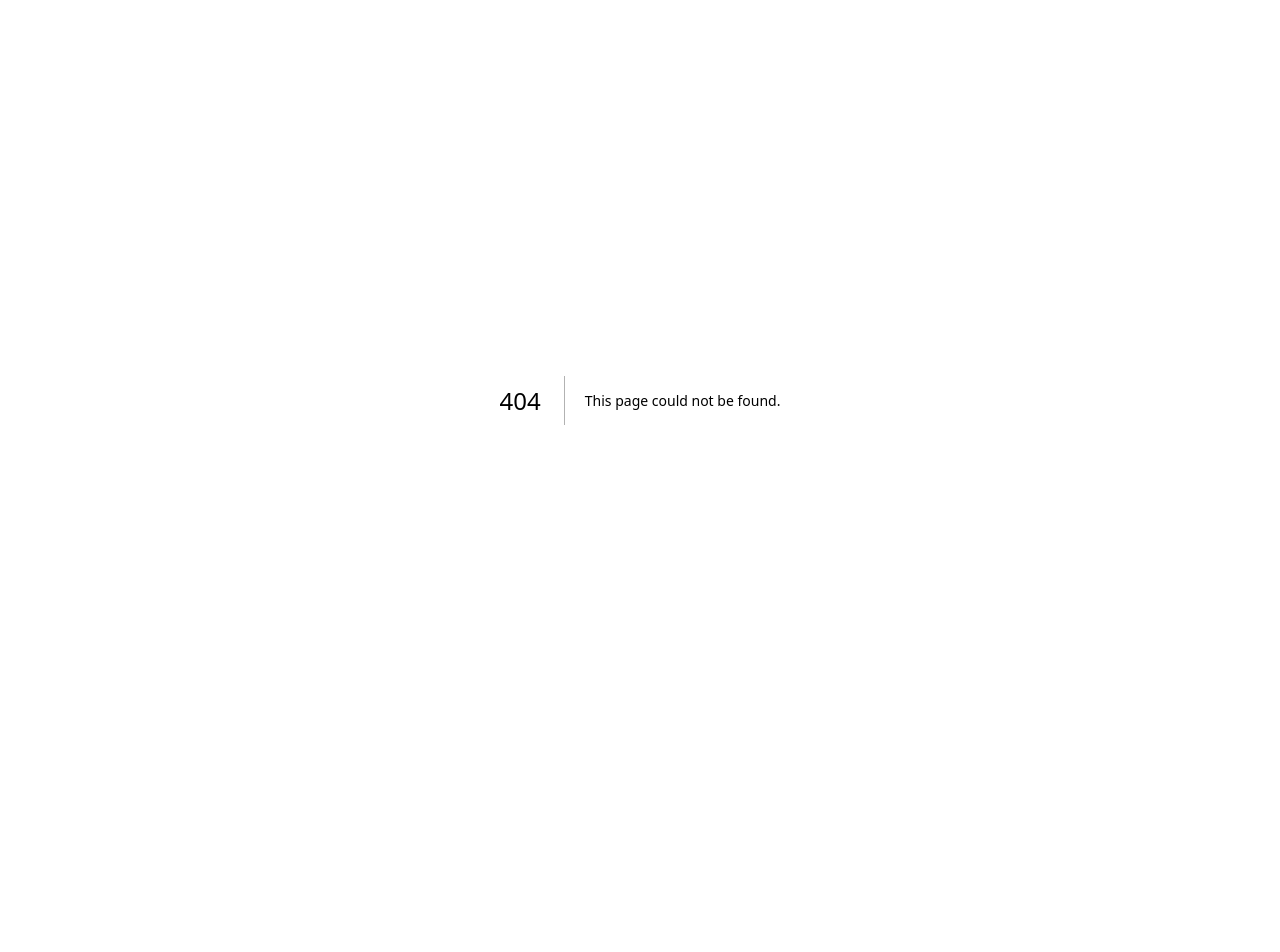
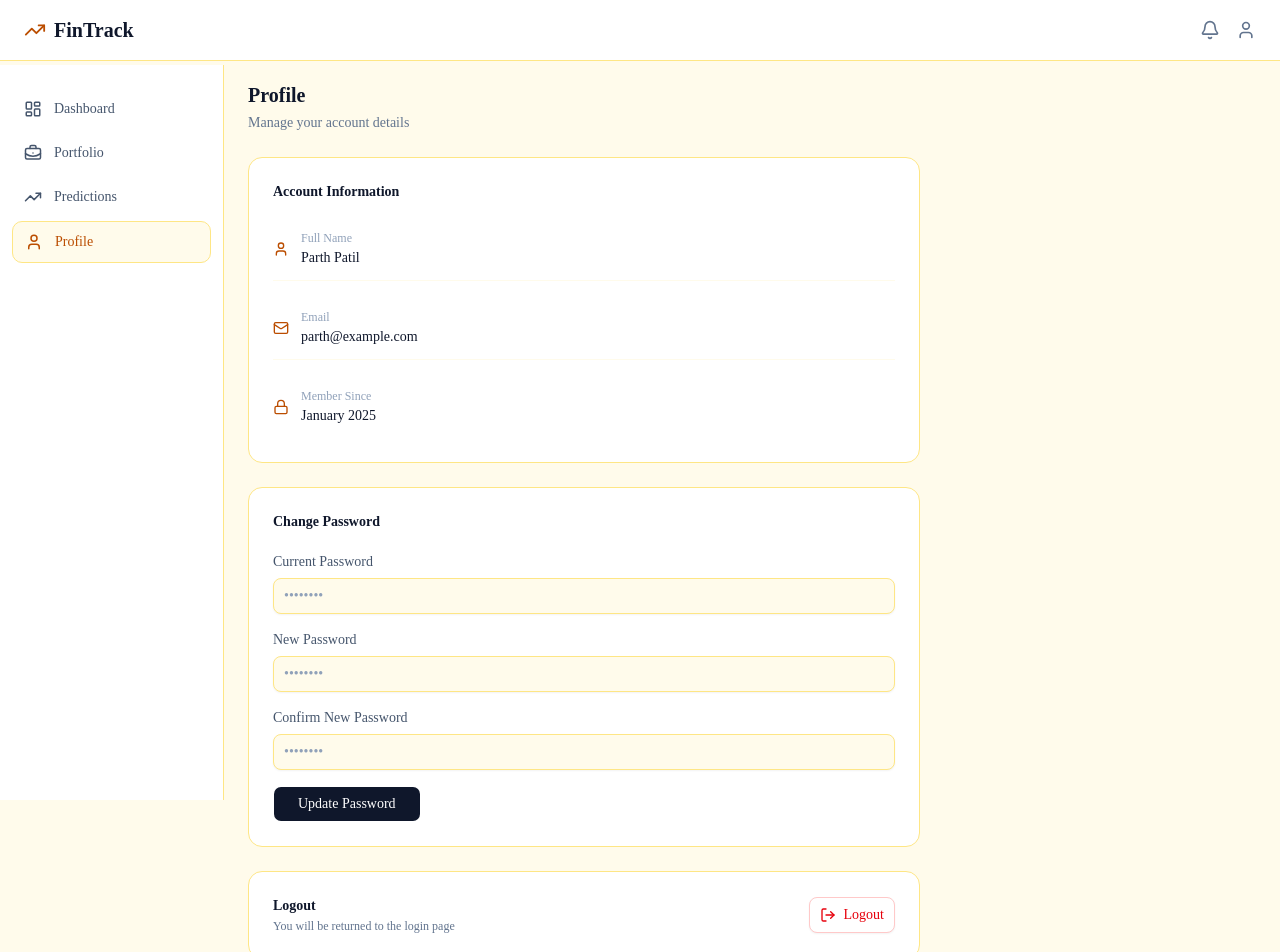
Before and after one commit to ParthSurve07/Phoenix_Frontend, a Next.js app: page /profile in a window 1280 px wide. Before the commit this address had no page. Shown: the top 952 px of the page. Before the commit the page ends 800 px from the top, so only its background shows below. Built offline with nearby package versions, Linux system fonts and the light colour scheme.

Commit message:
fixed margin on dashboard and profile

```diff
--- a/src/app/dashboard/page.js
+++ b/src/app/dashboard/page.js
@@ -14,7 +14,7 @@ export default function DashboardPage() {
 
       {/* Page Title */}
       <div>
-        <h1 className="text-slate-900 text-xl font-semibold">Dashboard</h1>
+        <h1 className="text-slate-900 text-xl font-semibold mt-4">Dashboard</h1>
         <p className="text-slate-500 text-sm mt-1">
           Your portfolio overview at a glance
         </p>
--- /dev/null
+++ b/src/app/profile/layout.js
@@ -0,0 +1,14 @@
+import DashboardNavbar from "@/components/navbar/DashboardNavbar";
+import Sidebar from "@/components/navbar/Sidebar";
+
+export default function ProfileLayout({ children }) {
+  return (
+    <div className="min-h-screen bg-amber-50">
+      <DashboardNavbar />
+      <Sidebar />
+      <main className="ml-56 pt-[65px] p-6">
+        {children}
+      </main>
+    </div>
+  );
+}
--- /dev/null
+++ b/src/app/profile/page.js
@@ -0,0 +1,214 @@
+"use client";
+
+import { useState } from "react";
+import { useRouter } from "next/navigation";
+import { User, Mail, Lock, LogOut } from "lucide-react";
+import { Button } from "@/components/ui/button";
+import { Input } from "@/components/ui/input";
+import { Label } from "@/components/ui/label";
+import { useForm } from "react-hook-form";
+import { z } from "zod";
+import { zodResolver } from "@hookform/resolvers/zod";
+
+// Mock user — will come from API later
+const mockUser = {
+  name: "Parth Patil",
+  email: "parth@example.com",
+  joinedAt: "January 2025",
+};
+
+const passwordSchema = z
+  .object({
+    currentPassword: z.string().min(6, "Enter your current password"),
+    newPassword: z.string().min(6, "Password must be at least 6 characters"),
+    confirmPassword: z.string(),
+  })
+  .refine((data) => data.newPassword === data.confirmPassword, {
+    message: "Passwords do not match",
+    path: ["confirmPassword"],
+  });
+
+export default function ProfilePage() {
+  const router = useRouter();
+  const [passwordSuccess, setPasswordSuccess] = useState("");
+  const [passwordError, setPasswordError] = useState("");
+  const [loading, setLoading] = useState(false);
+
+  const {
+    register,
+    handleSubmit,
+    reset,
+    formState: { errors },
+  } = useForm({ resolver: zodResolver(passwordSchema) });
+
+  const onPasswordSubmit = async (data) => {
+    setLoading(true);
+    setPasswordError("");
+    setPasswordSuccess("");
+    try {
+      // Will call API later: await api.post("/auth/change-password", data)
+      await new Promise((res) => setTimeout(res, 800)); // mock delay
+      setPasswordSuccess("Password updated successfully.");
+      reset();
+    } catch (err) {
+      setPasswordError("Failed to update password. Try again.");
+    } finally {
+      setLoading(false);
+    }
+  };
+
+  const handleLogout = () => {
+    localStorage.removeItem("fintrack_token");
+    router.push("/login");
+  };
+
+  return (
+    <div className="flex flex-col gap-6 max-w-2xl">
+
+      {/* Header */}
+      <div>
+        <h1 className="text-slate-900 text-xl font-semibold mt-4">Profile</h1>
+        <p className="text-slate-500 text-sm mt-1">
+          Manage your account details
+        </p>
+      </div>
+
+      {/* User Info Card */}
+      <div className="bg-white border border-amber-200 rounded-xl p-6 flex flex-col gap-4">
+        <h2 className="text-slate-900 font-semibold text-sm">
+          Account Information
+        </h2>
+
+        {/* Name */}
+        <div className="flex items-center gap-3 py-3 border-b border-amber-50">
+          <User size={16} className="text-amber-700 shrink-0" />
+          <div>
+            <p className="text-slate-400 text-xs">Full Name</p>
+            <p className="text-slate-900 text-sm font-medium mt-0.5">
+              {mockUser.name}
+            </p>
+          </div>
+        </div>
+
+        {/* Email */}
+        <div className="flex items-center gap-3 py-3 border-b border-amber-50">
+          <Mail size={16} className="text-amber-700 shrink-0" />
+          <div>
+            <p className="text-slate-400 text-xs">Email</p>
+            <p className="text-slate-900 text-sm font-medium mt-0.5">
+              {mockUser.email}
+            </p>
+          </div>
+        </div>
+
+        {/* Joined */}
+        <div className="flex items-center gap-3 py-3">
+          <Lock size={16} className="text-amber-700 shrink-0" />
+          <div>
+            <p className="text-slate-400 text-xs">Member Since</p>
+            <p className="text-slate-900 text-sm font-medium mt-0.5">
+              {mockUser.joinedAt}
+            </p>
+          </div>
+        </div>
+      </div>
+
+      {/* Change Password Card */}
+      <div className="bg-white border border-amber-200 rounded-xl p-6 flex flex-col gap-5">
+        <h2 className="text-slate-900 font-semibold text-sm">
+          Change Password
+        </h2>
+
+        <form
+          onSubmit={handleSubmit(onPasswordSubmit)}
+          className="flex flex-col gap-4"
+        >
+          {/* Current Password */}
+          <div className="flex flex-col gap-1.5">
+            <Label className="text-slate-600 text-sm">Current Password</Label>
+            <Input
+              type="password"
+              placeholder="••••••••"
+              className="bg-amber-50 border-amber-200 focus:border-amber-400 text-slate-900 placeholder:text-slate-400"
+              {...register("currentPassword")}
+            />
+            {errors.currentPassword && (
+              <span className="text-red-600 text-xs">
+                {errors.currentPassword.message}
+              </span>
+            )}
+          </div>
+
+          {/* New Password */}
+          <div className="flex flex-col gap-1.5">
+            <Label className="text-slate-600 text-sm">New Password</Label>
+            <Input
+              type="password"
+              placeholder="••••••••"
+              className="bg-amber-50 border-amber-200 focus:border-amber-400 text-slate-900 placeholder:text-slate-400"
+              {...register("newPassword")}
+            />
+            {errors.newPassword && (
+              <span className="text-red-600 text-xs">
+                {errors.newPassword.message}
+              </span>
+            )}
+          </div>
+
+          {/* Confirm New Password */}
+          <div className="flex flex-col gap-1.5">
+            <Label className="text-slate-600 text-sm">
+              Confirm New Password
+            </Label>
+            <Input
+              type="password"
+              placeholder="••••••••"
+              className="bg-amber-50 border-amber-200 focus:border-amber-400 text-slate-900 placeholder:text-slate-400"
+              {...register("confirmPassword")}
+            />
+            {errors.confirmPassword && (
+              <span className="text-red-600 text-xs">
+                {errors.confirmPassword.message}
+              </span>
+            )}
+          </div>
+
+          {/* Feedback */}
+          {passwordSuccess && (
+            <p className="text-green-600 text-xs">{passwordSuccess}</p>
+          )}
+          {passwordError && (
+            <p className="text-red-600 text-xs">{passwordError}</p>
+          )}
+
+          <Button
+            type="submit"
+            disabled={loading}
+            className="bg-slate-900 hover:bg-slate-800 text-white w-fit px-6"
+          >
+            {loading ? "Updating..." : "Update Password"}
+          </Button>
+        </form>
+      </div>
+
+      {/* Logout */}
+      <div className="bg-white border border-amber-200 rounded-xl p-6 flex items-center justify-between">
+        <div>
+          <p className="text-slate-900 text-sm font-semibold">Logout</p>
+          <p className="text-slate-500 text-xs mt-0.5">
+            You will be returned to the login page
+          </p>
+        </div>
+        <Button
+          onClick={handleLogout}
+          variant="outline"
+          className="border-red-200 text-red-600 hover:bg-red-50 gap-2"
+        >
+          <LogOut size={15} />
+          Logout
+        </Button>
+      </div>
+
+    </div>
+  );
+}
```
